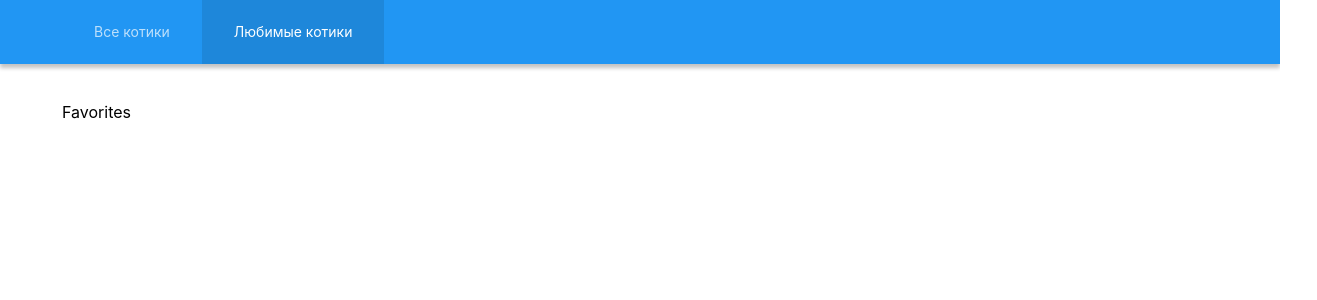
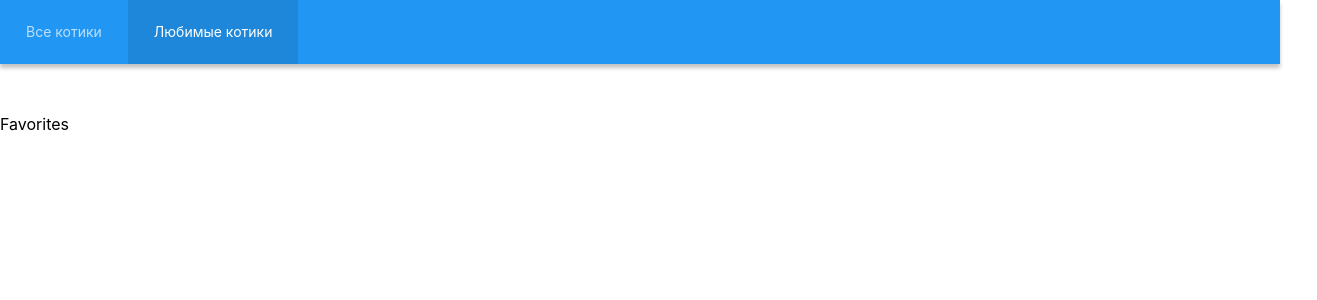
Before and after one commit to kimmito/cat-gallery-app, a React (Vite) app: page /favorites in a window 1280 px wide. Shown: the top 300 px of the page, 1317 px wide, since content can reach past the window. Built offline with nearby package versions, Linux system fonts and the light colour scheme.

Commit message:
refactor(layout): unify content alignment via shared layout container

```diff
--- a/src/app/components/ui/layout/HeaderMenu.tsx
+++ b/src/app/components/ui/layout/HeaderMenu.tsx
@@ -1,19 +1,21 @@
 import type { FC } from "react";
 import { NavLink } from "react-router-dom";
 import { appRoutes } from "../../../navigation/route-config";
+import LayoutContainer from "./LayoutContainer";
 
 const HeaderMenu: FC = () => {
   const menuRoutes = appRoutes.filter((route) => route.showInMenu)
 
   return(
-    <div className="h-16 w-full mb-9 bg-[#2196F3] text-white shadow-[0px_4px_4px_0px_rgba(0,0,0,0.24)]">
+    <div className="h-16 w-full mb-12 bg-[#2196F3] text-white shadow-[0px_4px_4px_0px_rgba(0,0,0,0.24)]">
+      <LayoutContainer className="h-full">
         <nav className="h-full">
-        <ul className="flex h-full flex-row ml-15.5">
+          <ul className="flex h-full flex-row">
             {menuRoutes.map(({ path, title }) => (
               <li key={path} className="h-full">
                 <NavLink
                   className={({ isActive }) =>
-                  `flex h-full items-center px-8 text-sm transition-colors font-normal ${
+                    `flex h-full items-center px-6.5 text-sm transition-colors font-normal ${
                       isActive ? "bg-black/10" : "bg-transparent hover:bg-white/15 text-white/70 hover:text-white"
                     }`
                   }
@@ -25,6 +27,7 @@ const HeaderMenu: FC = () => {
             ))}
           </ul>
         </nav>
+      </LayoutContainer>
     </div>
   )
 }
--- a/src/app/components/ui/layout/Layout.tsx
+++ b/src/app/components/ui/layout/Layout.tsx
@@ -1,5 +1,5 @@
 import type { FC, PropsWithChildren } from 'react';
-import { cn } from '../../../utils/cn';
+import LayoutContainer from './LayoutContainer';
 
 interface ILayout {
     className?: string;
@@ -7,9 +7,9 @@ interface ILayout {
 
 const Layout: FC<PropsWithChildren<ILayout>> = ({ children, className }) => {
     return (
-        <div className={cn('mx-15.5', className)}>
+        <LayoutContainer className={className}>
             {children}
-        </div>
+        </LayoutContainer>
     )
 }
 
--- /dev/null
+++ b/src/app/components/ui/layout/LayoutContainer.tsx
@@ -0,0 +1,12 @@
+import type { FC, PropsWithChildren } from "react";
+import cn from 'clsx'
+
+interface ILayoutContainerProps {
+  className?: string;
+}
+
+const LayoutContainer: FC<PropsWithChildren<ILayoutContainerProps>> = ({ children, className }) => {
+  return <div className={cn("mx-auto w-full px-4 sm:px-8 lg:w-329.25 lg:px-0", className)}>{children}</div>;
+};
+
+export default LayoutContainer;
```
Lines whose indentation alone changed are shown as unchanged.
